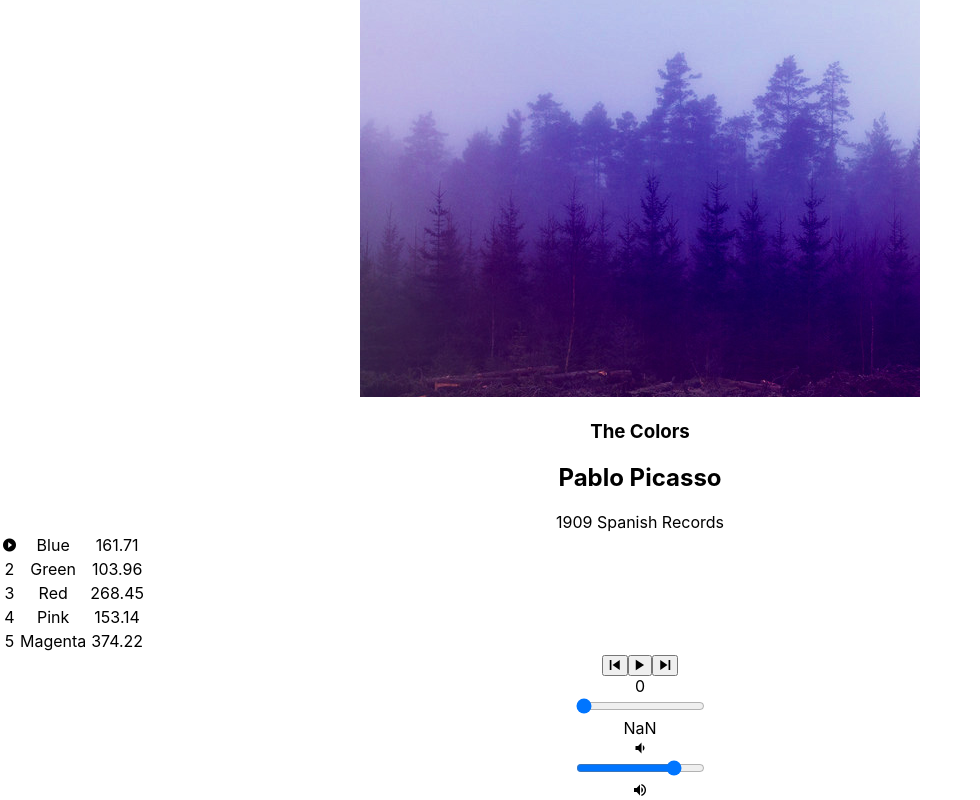
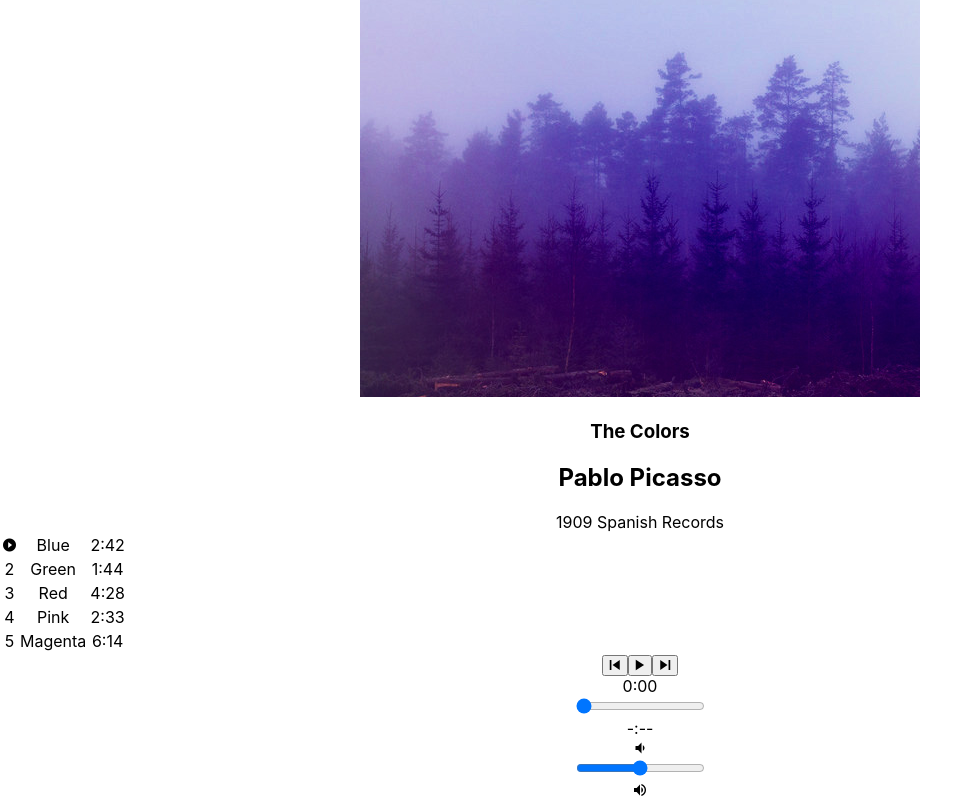
Before and after one commit to jbbadger/Dev.Proj.3-Bloc-Jams-2, a React (Create React App) app: page /album/the-colors in a window 1280 px wide. Shown: the part 963-1763 px from the top of the page, without its empty margins (0-980 px from the left). Built offline with nearby package versions, Linux system fonts and the light colour scheme.

Commit message:
Asgn-9-RangeInputs **added volume slider & volume buttons, formatted time to minutes:seconds

```diff
--- a/src/components/Album.js
+++ b/src/components/Album.js
@@ -17,11 +17,13 @@ class Album extends Component {
        isPlaying: false,
        isHovered: false,
        currentTime: 0,
-       duration: album.songs[0].duration
+       duration: album.songs[0].duration,
+       volume: 0.5
      };
 
      this.audioElement = document.createElement('audio');
      this.audioElement.src = album.songs[0].audioSrc;
+     this.audioElement.volume = this.state.volume;
   }
 
 play() {
@@ -114,6 +116,35 @@ handleTimeChange(e) {
   this.setState({ currentTime: newTime });
 }
 
+handleVolumeChange(e) {
+  const newVolume = e.target.value;
+  this.audioElement.volume = newVolume;
+  this.setState({ volume: newVolume});
+}
+
+handleVolumeInc(e) {
+  const volume = this.state.volume;
+  const stepRate = 0.05;
+  const newVolume = Math.min(1, (volume + stepRate));
+  this.audioElement.volume = newVolume;
+  this.setState({ volume: newVolume })
+}
+
+handleVolumeDec(e) {
+  const volume = this.state.volume;
+  const stepRate = 0.05;
+  const newVolume = Math.max(0, (volume - stepRate));
+  this.audioElement.volume = newVolume;
+  this.setState({ volume: newVolume });
+}
+
+formatTime(time){
+  const min = parseInt(time / 60);
+  const sec = Math.round(time % 60);
+  if(isNaN(time)){ return "-:--"};
+  return ( sec < 10 ? `${min}:0${sec}` : `${min}:${sec}`);
+}
+
 
 
   render() {
@@ -144,7 +175,7 @@ handleTimeChange(e) {
                     onClick={() => this.handleSongClick(song)}
                     onMouseEnter={() => this.handleEnter(song)}
                     onMouseLeave={() => this.handleLeave()}>{ song.title }</td>
-                <td key={index}>{ song.duration }</td>
+                <td key={index}>{ this.formatTime(song.duration) }</td>
               </tr>
               )}
            </tbody>
@@ -158,6 +189,10 @@ handleTimeChange(e) {
             currentTime={this.audioElement.currentTime}
             duration={this.audioElement.duration}
             handleTimeChange={(e) => this.handleTimeChange(e)}
+            handleVolumeChange={(e) => this.handleVolumeChange(e)}
+            handleVolumeInc={(e) => this.handleVolumeInc(e)}
+            handleVolumeDec={(e) => this.handleVolumeDec(e)}
+            formatTime = {(time) => this.formatTime(time)}
             />
       </section>
     );
--- a/src/components/PlayerBar.js
+++ b/src/components/PlayerBar.js
@@ -16,7 +16,7 @@ class PlayerBar extends Component {
          </button>
        </section>
        <section id="time-control">
-         <div className="current-time">{this.props.currentTime}</div>
+         <div className="current-time">{this.props.formatTime(this.props.currentTime)}</div>
          <input
             type="range"
             className="seek-bar"
@@ -26,12 +26,19 @@ class PlayerBar extends Component {
             step="0.01"
             onChange={this.props.handleTimeChange}
             />
-         <div className="total-time">{this.props.duration}</div>
+         <div className="total-time">{this.props.formatTime(this.props.duration)}</div>
        </section>
        <section id="volume-control">
-         <div className="icon ion-md-volume-low"></div>
-         <input type="range" className="seek-bar" value="80" />
-         <div className="icon ion-md-volume-high"></div>
+         <div className="icon ion-md-volume-low" onClick={this.props.handleVolumeDec}></div>
+         <input
+            type="range"
+            className="seek-bar"
+            value={this.props.volume}
+            max="1"
+            min="0"
+            step="0.01"
+            onChange={this.props.handleVolumeChange} />
+         <div className="icon ion-md-volume-high" onClick={this.props.handleVolumeInc}></div>
        </section>
       </section>
     );
```
